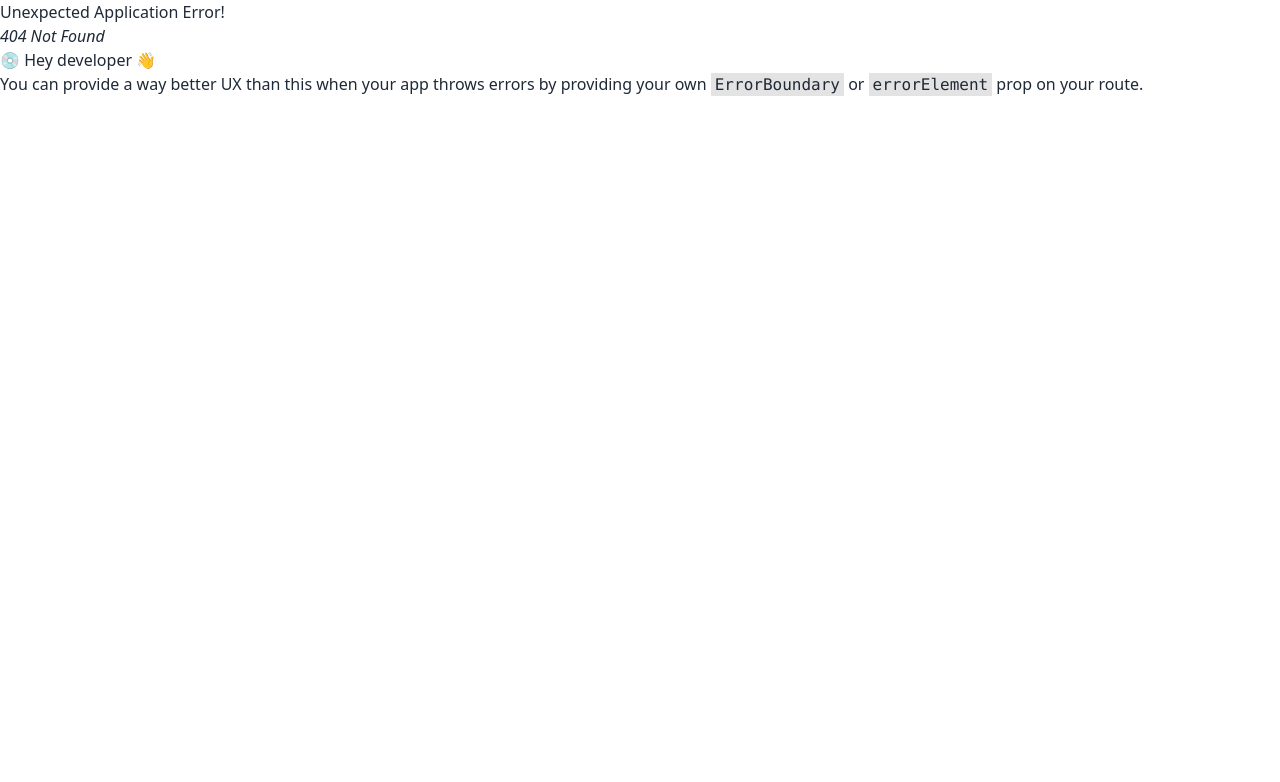
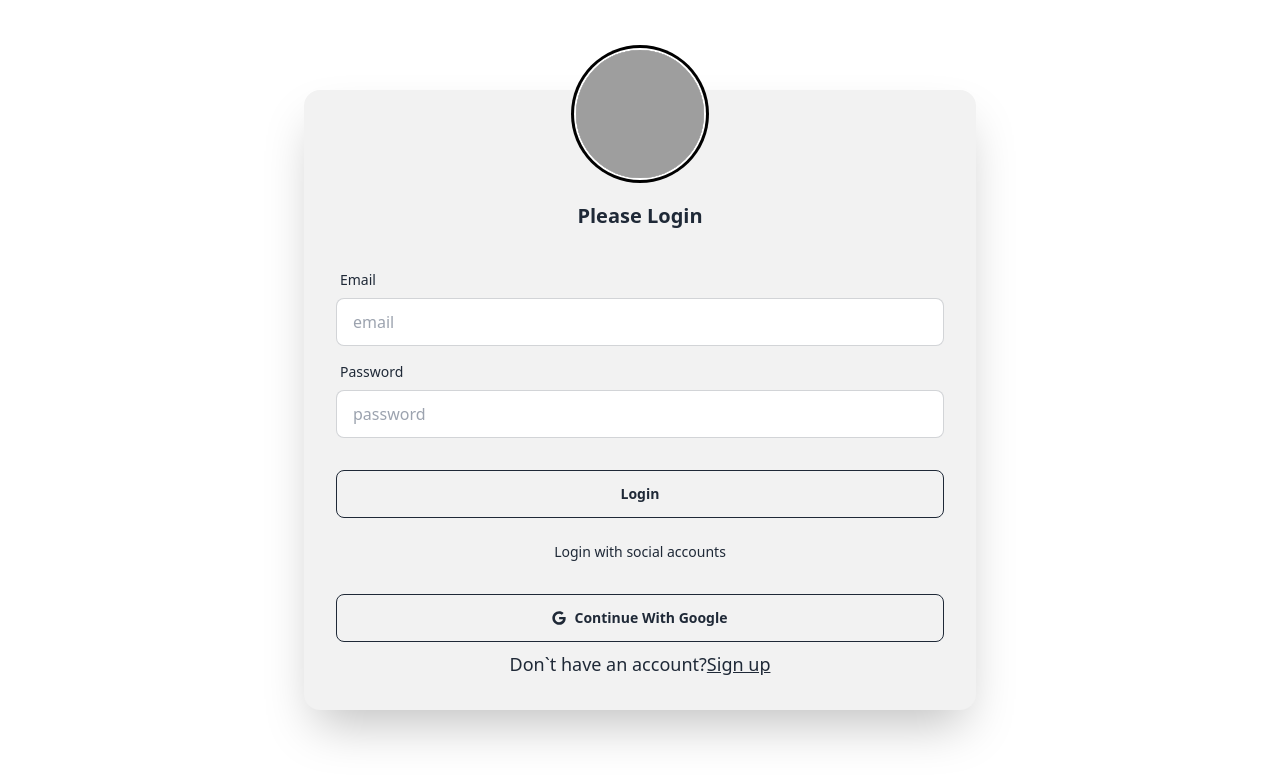
Before and after one commit to Chumki111/task-management-platform, a React (Vite) app: page /login in a window 1280 px wide. Before the commit this address had no page. Shown: the top 782 px of the page. Built offline with nearby package versions, Linux system fonts and the light colour scheme; grey boxes are pictures that could not be loaded.

Commit message:
added login page template

```diff
--- a/package.json
+++ b/package.json
@@ -14,7 +14,9 @@
     "match-sorter": "^6.3.1",
     "react": "^18.2.0",
     "react-dom": "^18.2.0",
+    "react-icons": "^4.12.0",
     "react-router-dom": "^6.21.0",
+    "react-simple-typewriter": "^5.0.1",
     "sort-by": "^1.2.0"
   },
   "devDependencies": {
--- /dev/null
+++ b/src/Components/AnotherAccount.jsx
@@ -0,0 +1,13 @@
+
+
+const AnotherAccount = () => {
+    return (
+        <div className="flex items-center pt-4 space-x-1">
+        <div className="flex-1 h-px sm:w-16 dark:bg-gray-700"></div>
+        <p className="flex justify-center items-center text-sm dark:text-black">Login with social accounts</p>
+        <div className="flex-1 h-px sm:w-16 dark:bg-gray-700"></div>
+    </div>
+    );
+};
+
+export default AnotherAccount;
--- /dev/null
+++ b/src/Components/TypeWriter.jsx
@@ -0,0 +1,18 @@
+import { useTypewriter } from "react-simple-typewriter";
+
+const TypeWriter = () => {
+    const [text] = useTypewriter({
+        /* Config */
+        words: ['Welcome Back Task Management'],
+        loop: {},
+        typeSpeed: 100,
+        deleteSpeed: 40
+    })
+    return (
+        <>
+            <h1 className="flex justify-center items-center font-bold text-2xl mt-3">{text}</h1>
+        </>
+    );
+};
+
+export default TypeWriter;
--- a/src/Layout/MainLayout.jsx
+++ b/src/Layout/MainLayout.jsx
@@ -6,7 +6,7 @@ const MainLayout = () => {
     return (
         <div className="container mx-auto px-2 py-2">
             <Navbar/>
-            <div className='min-h-[calc(100vh-91px)]'>
+            <div className='min-h-[calc(100vh-90px)]'>
             <Outlet />
             </div>
 
--- /dev/null
+++ b/src/Pages/Login/Avatar.jsx
@@ -0,0 +1,15 @@
+
+
+const Avatar = () => {
+    return (
+        <div className="flex justify-center items-center -mt-10">
+             <div className="avatar ">
+                    <div className="w-32 rounded-full ring ring-black ring-offset-base-100 ring-offset-2">
+                        <img src="https://i.ibb.co/rpdcRzH/businessman-working-laptop-computer-office-3d-character-isolated-white-background-40876-3756.jpg" />
+                    </div>
+                </div>
+             </div>
+    );
+};
+
+export default Avatar;
--- /dev/null
+++ b/src/Pages/Login/Login.jsx
@@ -0,0 +1,46 @@
+import { Link } from "react-router-dom";
+import TypeWriter from "../../Components/TypeWriter";
+import Avatar from "./Avatar";
+import SocialAccount from "../../Shared/SocialAccount";
+import AnotherAccount from "../../Components/AnotherAccount";
+
+
+const Login = () => {
+    return (
+        <div className="hero min-h-screen">
+            <div className="card shrink-0 w-full max-w-2xl shadow-2xl bg-base-200">
+            <Avatar/>
+            <TypeWriter/>
+            <h1 className="flex justify-center items-center font-bold text-xl mt-3">Please Login</h1>
+                <form className="card-body">
+                    <div className="form-control">
+                        <label className="label">
+                            <span className="label-text">Email</span>
+                        </label>
+                        <input type="email" placeholder="email" className="input input-bordered" required />
+                    </div>
+                    <div className="form-control">
+                        <label className="label">
+                            <span className="label-text">Password</span>
+                        </label>
+                        <input type="password" placeholder="password" className="input input-bordered" required />
+
+                    </div>
+                    <div className="form-control mt-6">
+                        <button className="btn btn-outline">Login</button>
+
+                    </div>
+                   <AnotherAccount/>
+								<SocialAccount />
+								<p className="text-lg text-center sm:px-6 dark:text-black">Don`t have an account?
+									<Link to='/register'>
+										<button className="underline font-medium dark:text-black ">Sign up</button>
+									</Link>
+								</p>
+                </form>
+            </div>
+        </div>
+    );
+};
+
+export default Login;
--- /dev/null
+++ b/src/Pages/Register/Register.jsx
@@ -0,0 +1,11 @@
+
+
+const Register = () => {
+    return (
+        <div>
+
+        </div>
+    );
+};
+
+export default Register;
--- a/src/Shared/Navbar.jsx
+++ b/src/Shared/Navbar.jsx
@@ -11,6 +11,18 @@ const Navbar = () => {
     >
       Home
     </NavLink>
+    <NavLink
+      to="/login"
+      className="nav"
+    >
+      Login
+    </NavLink>
+    <NavLink
+      to="/register"
+      className="nav"
+    >
+     Register
+    </NavLink>
     </>
     return (
         <div>
@@ -20,7 +32,7 @@ const Navbar = () => {
             <label tabIndex={0} className="navbar-end lg:hidden">
               <svg xmlns="http://www.w3.org/2000/svg" className="h-5 w-5" fill="none" viewBox="0 0 24 24" stroke="currentColor"><path strokeLinecap="round" strokeLinejoin="round" strokeWidth="2" d="M4 6h16M4 12h8m-8 6h16" /></svg>
             </label>
-            <ul tabIndex={0} className="menu text-3xl menu-md dropdown-content mt-3 z-[1] p-2  w-52">
+            <ul tabIndex={0} className="menu text-xl menu-md dropdown-content mt-3 z-[1] p-2  w-52">
 
               {navLinks}
             </ul>
@@ -28,7 +40,7 @@ const Navbar = () => {
           <a className="font-bold text-2xl px-3 cursor-pointer animate-bounce ">Task <span className="border-2 border-red-600 px-3 py-2">Management</span> </a>
         </div>
         <div className="navbar-end  hidden lg:flex">
-          <ul className="menu menu-horizontal px-3">
+          <ul className="menu menu-horizontal font-medium text-base px-3">
             {navLinks}
 
 
--- /dev/null
+++ b/src/Shared/SocialAccount.jsx
@@ -0,0 +1,14 @@
+import { FaGoogle } from "react-icons/fa";
+
+const SocialAccount = () => {
+    return (
+        <div className="form-control mt-6">
+        <button className="btn btn-outline">
+            <FaGoogle></FaGoogle> Continue With Google
+        </button>
+
+    </div>
+    );
+};
+
+export default SocialAccount;
```
Also changed, not shown: src/Router/Router.jsx (+10 -0 lines), src/assets/authentication.jpg (added), 1 other file (tests, documents, lock files or other folders).
